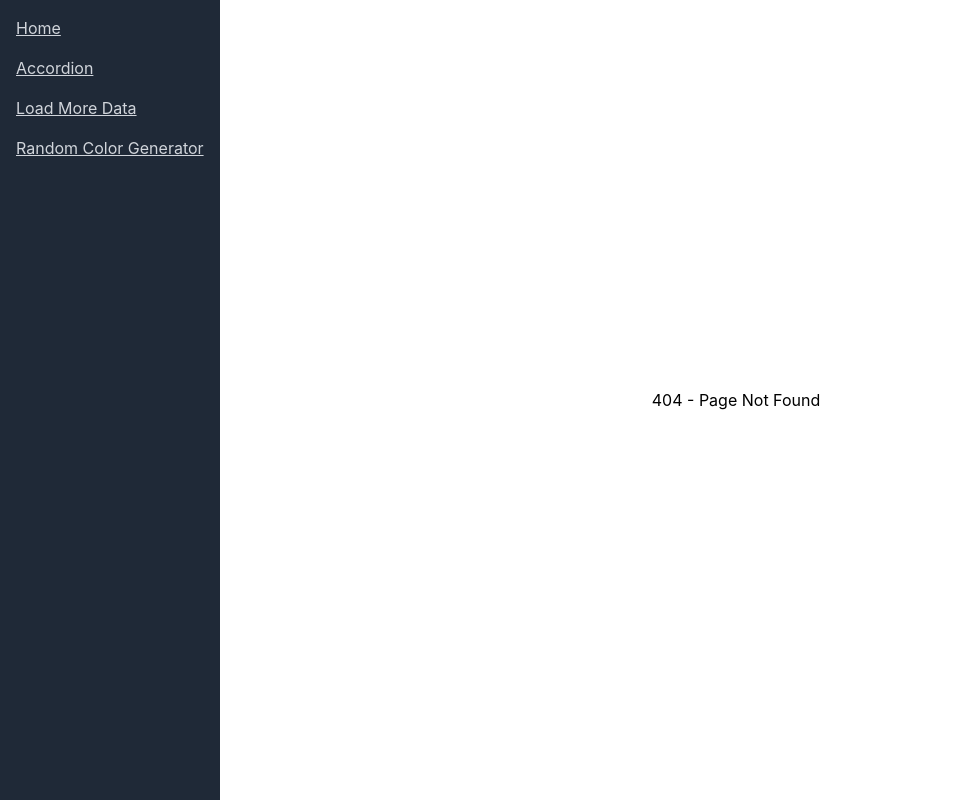
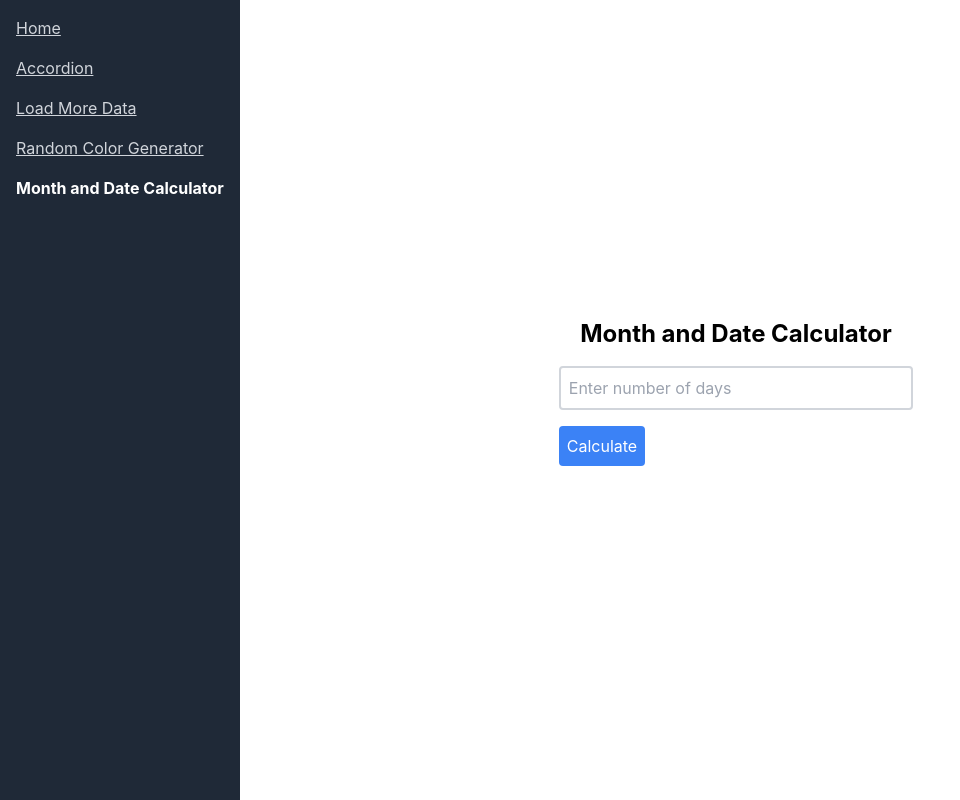
Before and after one commit to saranyaSittrarasu/React_Mini_Projects, a React (Create React App) app: page /monthanddatecalculator in a window 1280 px wide. Before the commit this address had no page. Shown: the whole page, without its empty margins (0-960 px from the left). Built offline with nearby package versions, Linux system fonts and the light colour scheme.

Commit message:
Week and Days Calculator

```diff
--- a/src/NavBar.tsx
+++ b/src/NavBar.tsx
@@ -30,6 +30,11 @@ const Navbar: React.FC = () => {
             Random Color Generator
           </Link>
         </li>
+        <li>
+          <Link to="/monthanddatecalculator" className={navLinkStyles}>
+            Month and Date Calculator
+          </Link>
+        </li>
       </ul>
     </nav>
   );
--- a/src/Router.tsx
+++ b/src/Router.tsx
@@ -5,6 +5,7 @@ import Accordion from "./components/Accordion/Accordion";
 import LoadMoreData from "./components/LoadMoreData/LoadMoreData";
 import RandomColorGenrator from "./components/RandomColorGenerator/RandomColorGenerator";
 import NotFound from "./components/NotFound";
+import WeekandDaysCalculator from "./components/WeekandDaysCalculator/WeekandDaysCalculator";
 
 const AppRouter: React.FC = () => {
   return (
@@ -14,6 +15,10 @@ const AppRouter: React.FC = () => {
         <Route path="/accordion" element={<Accordion />} />
         <Route path="/loadmoredata" element={<LoadMoreData />} />
         <Route path="/randomcolorgenerator" element={<RandomColorGenrator />} />
+        <Route
+          path="/monthanddatecalculator"
+          element={<WeekandDaysCalculator />}
+        />
         <Route path="*" element={<NotFound />} />{" "}
       </Routes>
     </>
--- /dev/null
+++ b/src/components/WeekandDaysCalculator/WeekandDaysCalculator.tsx
@@ -0,0 +1,51 @@
+import React, { useState } from "react";
+
+const WeekandDaysCalculator: React.FC = () => {
+  const [inputValue, setInputValue] = useState<number | undefined>(undefined);
+  const [date, setDate] = useState<string>("");
+
+  const calculateDate = (date: number) => {
+    if (date > 0) {
+      const weeks = Math.floor(date / 7);
+      const days = Math.abs(date) % 7;
+      setDate(`Weeks: ${weeks} Days: ${days}`);
+    } else if (date < 0) {
+      setDate("Please enter a positive number");
+    } else {
+      setDate("Please enter a number greater than 0");
+    }
+  };
+
+  return (
+    <div className="max-w-md mx-auto p-4">
+      <h1 className="text-2xl font-bold mb-4 text-center">
+        Month and Date Calculator
+      </h1>
+      <input
+        type="number"
+        value={inputValue === undefined ? "" : inputValue}
+        onChange={(e) => {
+          const value = e.target.valueAsNumber;
+          setInputValue(isNaN(value) ? undefined : value);
+        }}
+        className="border-2 border-gray-300 p-2 rounded w-full mb-4"
+        placeholder="Enter number of days"
+      />
+      <button
+        onClick={() => {
+          if (inputValue !== undefined) {
+            calculateDate(inputValue);
+          } else {
+            setDate("Please enter a valid number");
+          }
+        }}
+        className="bg-blue-500 text-white p-2 rounded hover:bg-blue-600 transition"
+      >
+        Calculate
+      </button>
+      <div className="mt-4 text-center">{date}</div>
+    </div>
+  );
+};
+
+export default WeekandDaysCalculator;
```
